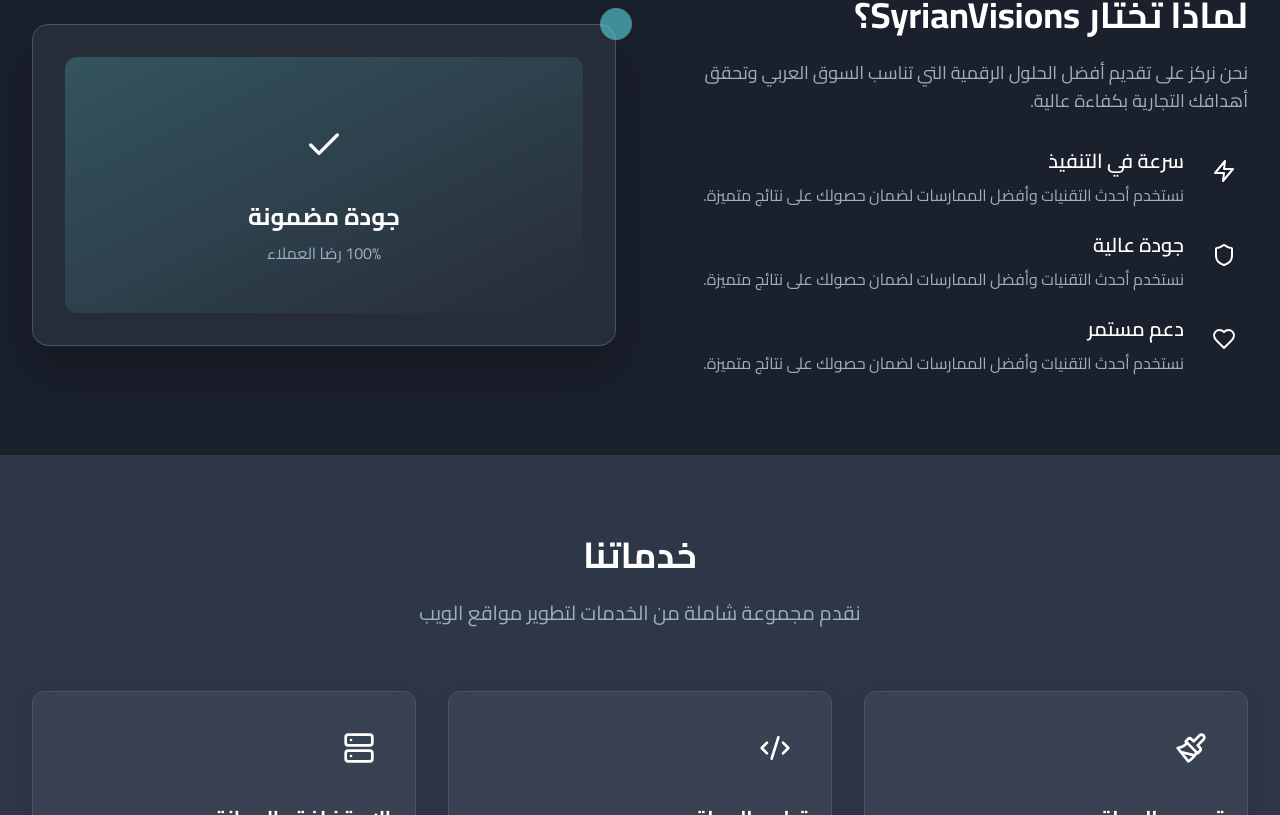
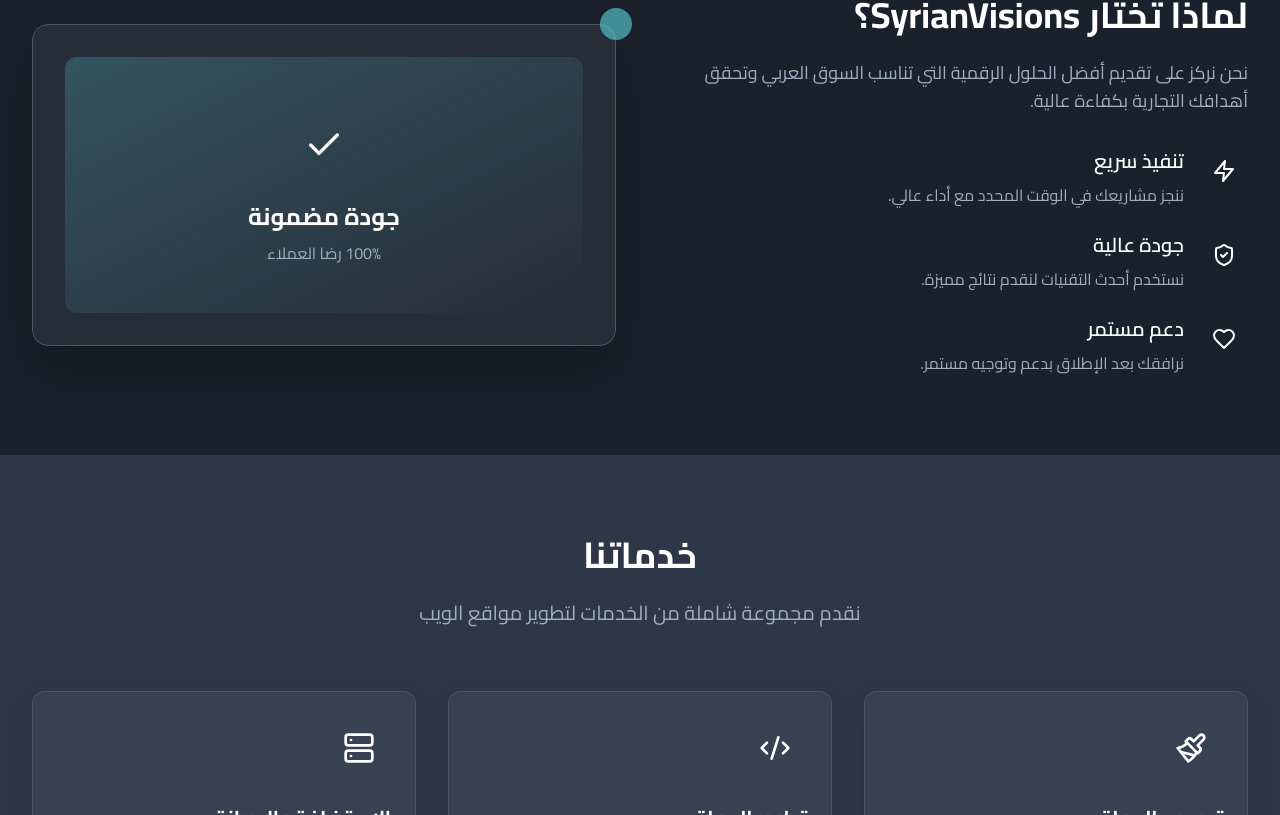
Before and after one commit to Abode1919/React_SyrianVisions, a React (Vite) app: page / in a window 1280 px wide. Shown: the part 885-1700 px from the top of the page. Built offline with nearby package versions, Linux system fonts and the light colour scheme.

Commit message:
updateee

```diff
--- a/src/components/sections/ContactSection.tsx
+++ b/src/components/sections/ContactSection.tsx
@@ -1,5 +1,5 @@
 import React, { useState } from 'react';
-import { Mail, Phone, MapPin, Send } from 'lucide-react';
+import { Mail, Facebook, MapPin, Send } from 'lucide-react';
 import { useLanguage } from '../../context/LanguageContext';
 
 interface FormData {
@@ -99,10 +99,10 @@
       link: 'mailto:support@syrianvisions.com'
     },
     {
-      icon: Phone,
-      title: isRTL ? 'الهاتف' : 'Phone',
-      value: '+963 xxx xxx xxx',
-      link: 'tel:+963xxxxxxxxx'
+      icon: Facebook,
+      title: isRTL ? 'فيسبوك' : 'Facebook',
+      value: 'Syrian Visions',
+      link: 'https://www.facebook.com/profile.php?id=61581091092517'
     },
     {
       icon: MapPin,
--- a/src/components/sections/PricingSection.tsx
+++ b/src/components/sections/PricingSection.tsx
@@ -16,7 +16,7 @@
     {
       name: 'أساسي',
       nameEn: 'Basic',
-      price: '$299',
+      price: '$100',
       popular: false,
       features: [
         'تصميم صفحة واحدة',
@@ -36,7 +36,7 @@
     {
       name: 'قياسي',
       nameEn: 'Standard',
-      price: '$599',
+      price: '$150',
       popular: true,
       features: [
         'حتى 5 صفحات',
@@ -58,7 +58,7 @@
     {
       name: 'متميز',
       nameEn: 'Premium',
-      price: '$1299',
+      price: '$299',
       popular: false,
       features: [
         'عدد صفحات غير محدود',
@@ -115,14 +115,18 @@
               )}
 
               <div className="text-center mb-8">
+
                 <h3 className="text-2xl font-bold text-white mb-4">
                   {isRTL ? plan.name : plan.nameEn}
                 </h3>
+                <p className="text-text-muted">
+                  {isRTL ? 'يبدأ من' : 'Starts from'}
+                </p>
                 <div className="text-4xl font-bold text-white mb-2">
                   {plan.price}
                 </div>
                 <p className="text-text-muted">
-                  {isRTL ? 'دفعة واحدة' : 'One-time payment'}
+                  {isRTL ? 'كل شهر' : 'Each month'}
                 </p>
               </div>
 
--- a/src/components/sections/SplitSection.tsx
+++ b/src/components/sections/SplitSection.tsx
@@ -1,15 +1,33 @@
 import React from 'react';
-import { Check, Zap, Shield, Heart } from 'lucide-react';
+import { Check, Zap, Shield, Heart, ShieldCheck } from 'lucide-react';
 import { useLanguage } from '../../context/LanguageContext';
 
 const SplitSection: React.FC = () => {
   const { t, isRTL } = useLanguage();
 
   const benefits = [
-    { icon: Zap, title: 'سرعة في التنفيذ', titleEn: 'Fast Execution' },
-    { icon: Shield, title: 'جودة عالية', titleEn: 'High Quality' },
-    { icon: Heart, title: 'دعم مستمر', titleEn: 'Continuous Support' }
-  ];
+  {
+    icon: Zap,                 // Fast Execution
+    title: 'تنفيذ سريع',
+    titleEn: 'Fast Execution',
+    desc: 'ننجز مشاريعك في الوقت المحدد مع أداء عالي.',
+    descEn: 'We deliver on time with high performance.'
+  },
+  {
+    icon: ShieldCheck,                   // High Quality
+    title: 'جودة عالية',
+    titleEn: 'High Quality',
+    desc: 'نستخدم أحدث التقنيات لنقدم نتائج مميزة.',
+    descEn: 'We use the latest tech to deliver outstanding results.'
+  },
+  {
+    icon: Heart,                         // Continuous Support
+    title: 'دعم مستمر',
+    titleEn: 'Continuous Support',
+    desc: 'نرافقك بعد الإطلاق بدعم وتوجيه مستمر.',
+    descEn: 'We stay with you after launch with ongoing support.'
+  }
+];
 
   return (
     <section className="py-20 bg-primary">
@@ -41,10 +59,7 @@
                         {isRTL ? benefit.title : benefit.titleEn}
                       </h3>
                       <p className="text-text-muted">
-                        {isRTL
-                          ? 'نستخدم أحدث التقنيات وأفضل الممارسات لضمان حصولك على نتائج متميزة.'
-                          : 'We use the latest technologies and best practices to ensure you get outstanding results.'
-                        }
+                        {isRTL ? benefit.desc : benefit.descEn}
                       </p>
                     </div>
                   </div>
```
